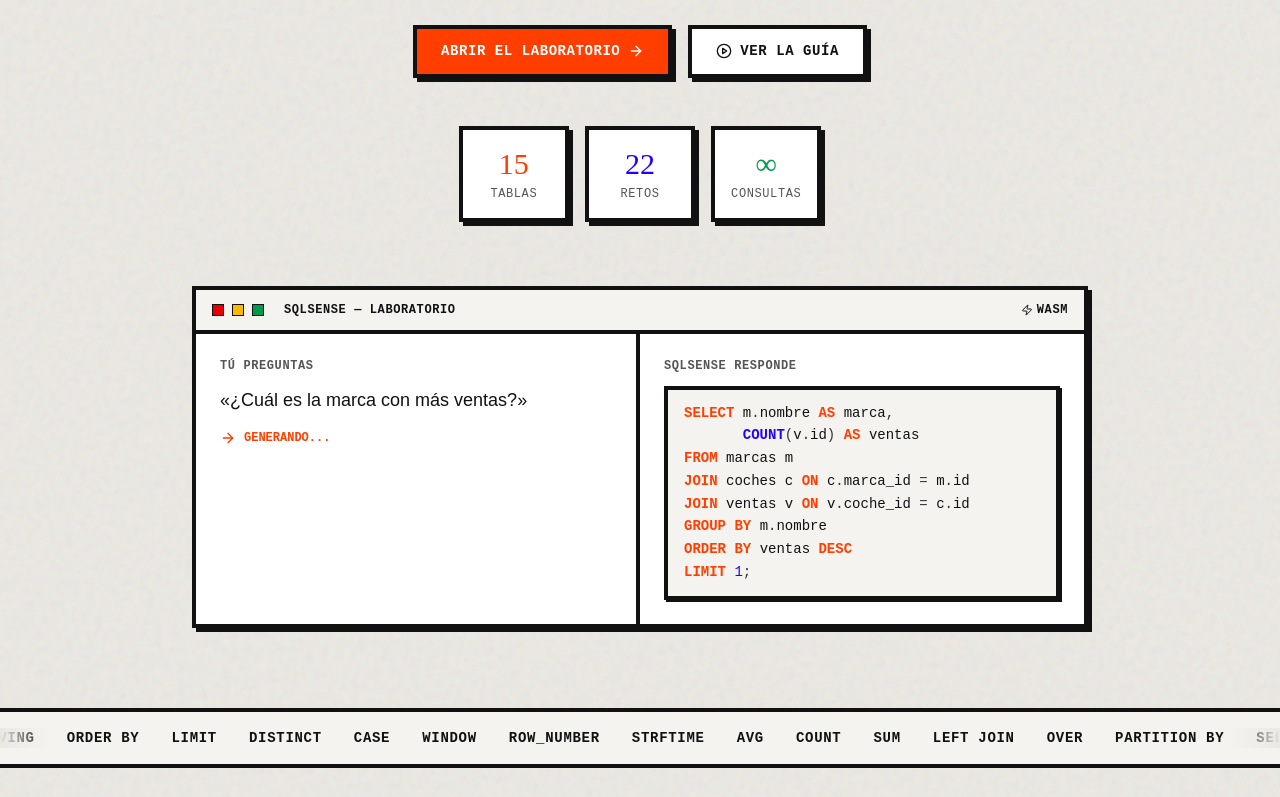
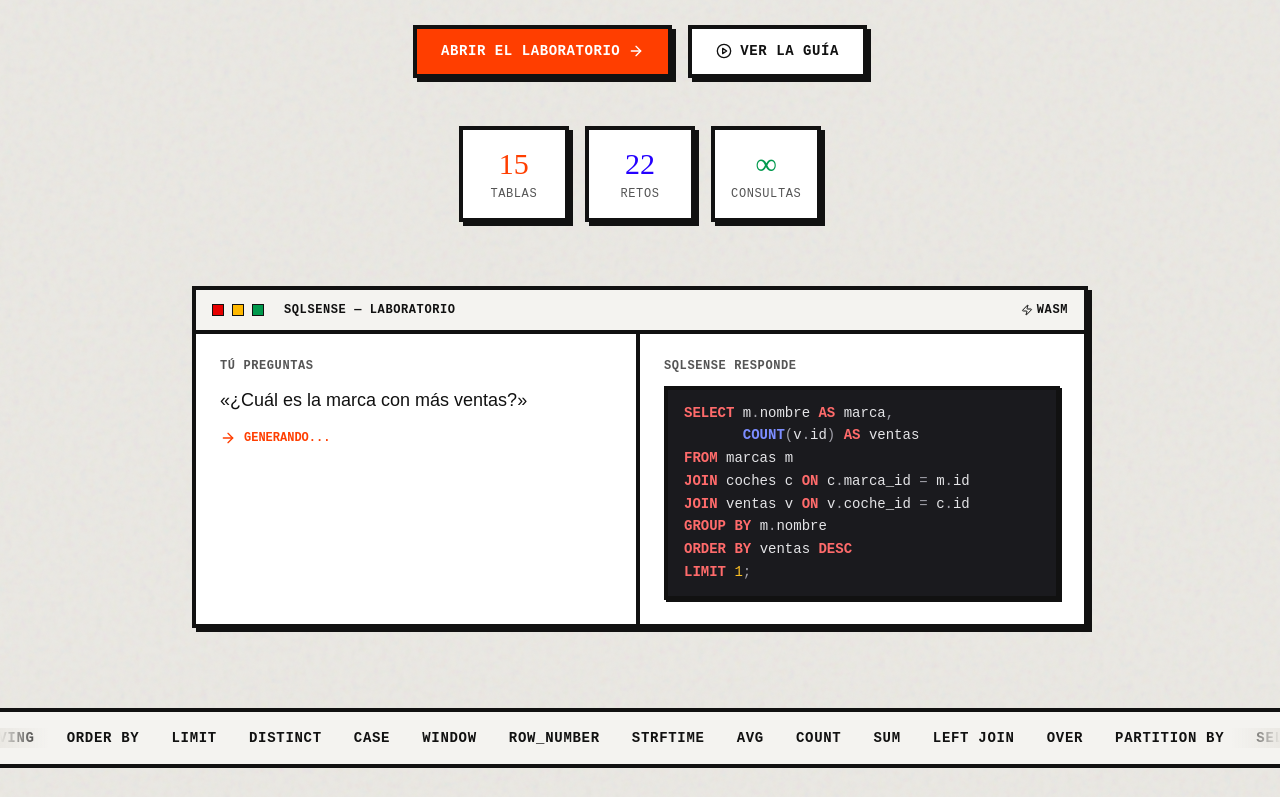
Before and after one commit to miguelcalzada-dev/sqlsense-ai, a Next.js app: page / in a window 1280 px wide. Shown: the part 480-1277 px from the top of the page. Built offline with nearby package versions, Linux system fonts and the light colour scheme.

Commit message:
fix: favicon DB logo, arreglar patrón ventas en año, editor SQL con fondo oscuro y sintaxis coloreada

```diff
--- a/components/sql/NLLabPanel.tsx
+++ b/components/sql/NLLabPanel.tsx
@@ -200,14 +200,14 @@ export default function NLLabPanel({ onUseSQL }: Props) {
                 {result.summary}
               </p>
 
-              <div className="border-4 border-line bg-bg p-4 font-mono text-sm leading-relaxed shadow-brutal-sm">
+              <div className="border-4 border-line bg-[#1a1a1e] p-4 font-mono text-sm leading-relaxed shadow-brutal-sm">
                 <div className="mb-3 flex items-center justify-between">
-                  <span className="font-mono text-xs font-bold uppercase tracking-wider text-sub">
+                  <span className="font-mono text-xs font-bold uppercase tracking-wider text-white/40">
                     SQL generado
                   </span>
                   <CopyButton text={result.sql} />
                 </div>
-                <pre className="overflow-x-auto whitespace-pre text-ink">
+                <pre className="overflow-x-auto whitespace-pre text-[#e4e4e7]">
                   {result.sql || "---"}
                 </pre>
               </div>
--- a/components/sql/SqlEditor.tsx
+++ b/components/sql/SqlEditor.tsx
@@ -60,8 +60,8 @@ const SqlEditor = forwardRef<SqlEditorHandle, Props>(function SqlEditor(
   return (
     <div
       className={cn(
-        "border-4 border-line bg-bg transition-all duration-100",
-        focused && "bg-bg-soft",
+        "border-4 border-line bg-[#1a1a1e] transition-all duration-100",
+        focused && "border-accent",
         className,
       )}
     >
@@ -95,7 +95,7 @@ const SqlEditor = forwardRef<SqlEditorHandle, Props>(function SqlEditor(
             );
           }
         }}
-        className="block min-h-0 w-full resize-y overflow-auto bg-transparent px-4 py-3 font-mono text-sm leading-relaxed text-ink outline-none placeholder:text-sub/50"
+        className="block min-h-0 w-full resize-y overflow-auto bg-transparent px-4 py-3 font-mono text-sm leading-relaxed text-[#e4e4e7] caret-[#ff3e00] outline-none placeholder:text-white/20"
         style={{ minHeight }}
       />
     </div>
--- a/components/ui/CodeBlock.tsx
+++ b/components/ui/CodeBlock.tsx
@@ -6,16 +6,16 @@ import { highlightTokens } from "@/lib/sql-highlight";
 import { cn } from "@/lib/utils";
 
 const COLOR: Record<string, CSSProperties> = {
-  keyword: { color: "#ff3e00", fontWeight: 700 },
-  function: { color: "#2400ff", fontWeight: 700 },
-  type: { color: "#00994d", fontStyle: "italic" },
-  string: { color: "#00994d" },
-  number: { color: "#2400ff" },
-  ident: { color: "#111" },
-  identifier: { color: "#333" },
-  comment: { color: "#777", fontStyle: "italic" },
-  punct: { color: "#333" },
-  other: { color: "#333" },
+  keyword: { color: "#ff6b6b", fontWeight: 700 },
+  function: { color: "#7c8dff", fontWeight: 700 },
+  type: { color: "#4ade80", fontStyle: "italic" },
+  string: { color: "#4ade80" },
+  number: { color: "#fbbf24" },
+  ident: { color: "#e4e4e7" },
+  identifier: { color: "#a1a1aa" },
+  comment: { color: "#71717a", fontStyle: "italic" },
+  punct: { color: "#a1a1aa" },
+  other: { color: "#a1a1aa" },
   ws: {},
 };
 
@@ -34,7 +34,7 @@ export default function CodeBlock({
   return (
     <div
       className={cn(
-        "group relative overflow-hidden border-4 border-line bg-bg-soft font-mono text-sm shadow-brutal-sm",
+        "group relative overflow-hidden border-4 border-line bg-[#1a1a1e] font-mono text-sm shadow-brutal-sm",
         className,
       )}
     >
@@ -46,7 +46,7 @@ export default function CodeBlock({
           {showCopy && <CopyButton text={code} />}
         </div>
       )}
-      <pre className="overflow-x-auto px-4 py-3 leading-relaxed text-ink">
+      <pre className="overflow-x-auto px-4 py-3 leading-relaxed text-[#e4e4e7]">
         <code>
           {tokens.map((t, i) => {
             if (t.type === "ws") return <span key={i}>{t.value}</span>;
--- a/lib/ai/local.ts
+++ b/lib/ai/local.ts
@@ -208,7 +208,7 @@ const PATTERNS: Pattern[] = [
     },
   },
   {
-    test: (t) => /ventas?\s+de/i.test(t) && !!matchYear(t),
+    test: (t) => /ventas?\s+(de|en)\b/i.test(t) && !!matchYear(t),
     build: (t) => {
       const year = matchYear(t)!;
       return final(
```
Also changed, not shown: app/layout.tsx (+3 -0 lines).
